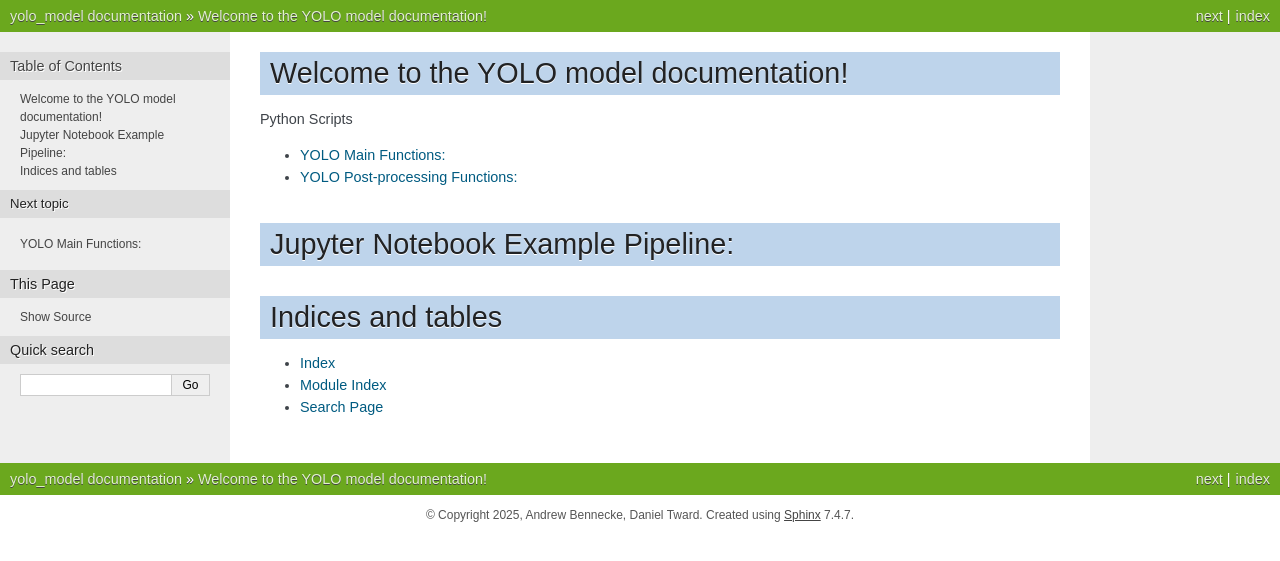
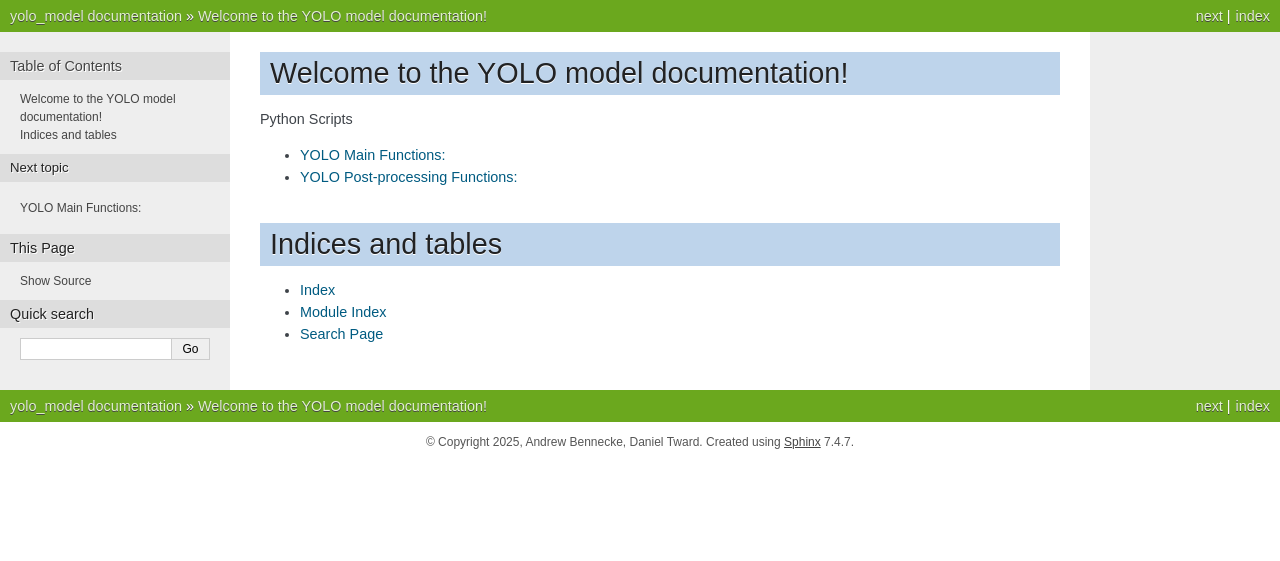
Before and after one commit to twardlab/yolo_model, a Sphinx documentation site: the page built from docs/index.rst, in a window 1280 px wide. Shown: the top 561 px of the page. Built offline with Sphinx 7.4.7, drawn with Linux system fonts in a browser that asks for light colours; pages that are not in the unit, such as notebooks, are missing from menus.

Commit message:
Cleaning up notebook

```diff
--- a/docs/index.rst
+++ b/docs/index.rst
@@ -13,9 +13,6 @@ Welcome to the YOLO model documentation!
    yolo_help
    yolo_post_help
 
-Jupyter Notebook Example Pipeline:
-==================================
-
 .. toctree::
    :maxdepth: 1
    :caption: Example Jupyter Notebook
```
